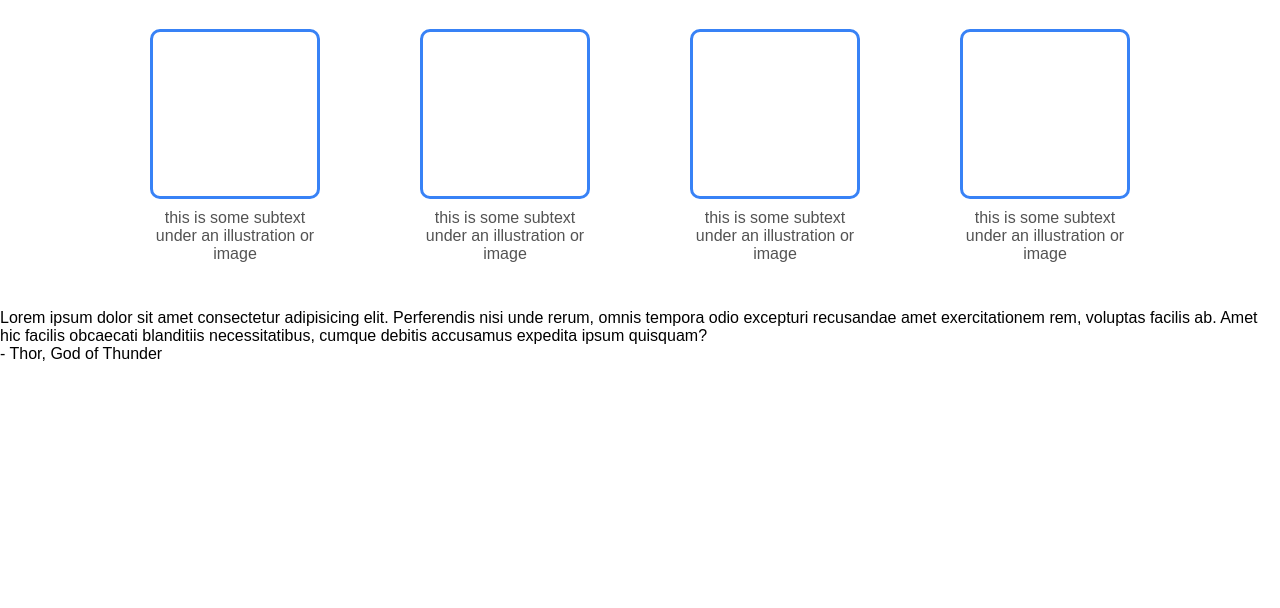
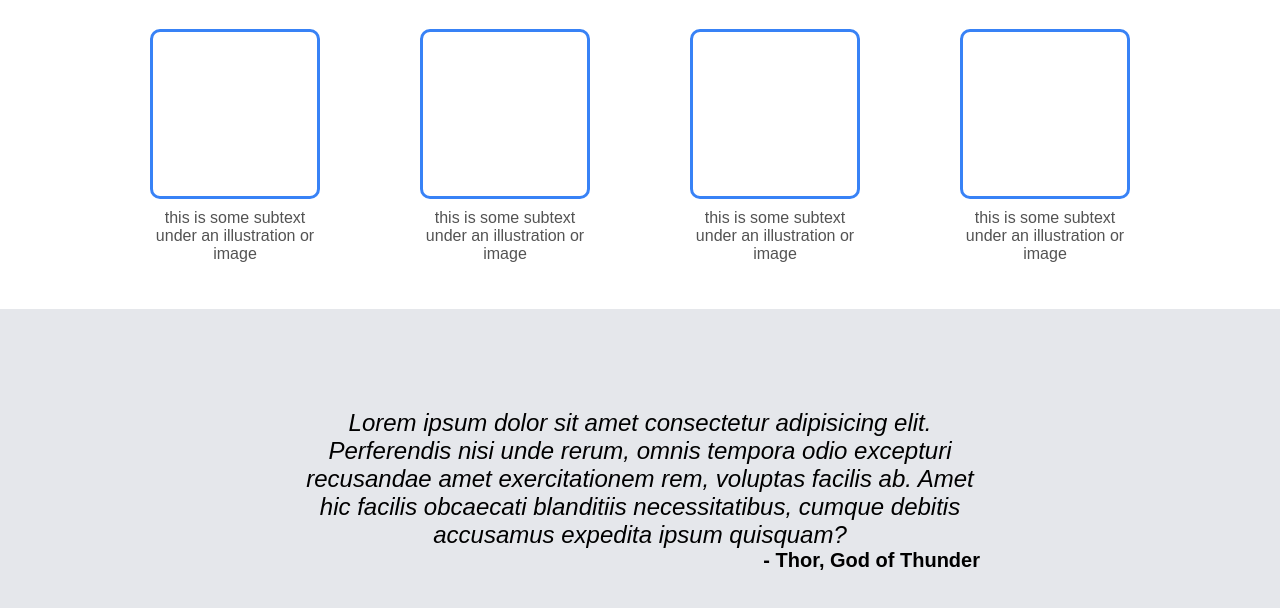
Before and after one commit to nerozawady/top-landing-page, a plain HTML site: page index.html in a window 1280 px wide. Shown: the part 773-1381 px from the top of the page. Before the commit the page ends 1136 px from the top, so only its background shows below. Drawn offline with Linux system fonts and the light colour scheme.

Commit message:
Add quote section styles

```diff
--- a/style.css
+++ b/style.css
@@ -10,11 +10,13 @@ GENERAL STYLES
 
     --color-1: #1F2937;
     --color-2: #3882F6;
+    --color-3: #E5E7EB;
 }
 
 .header,
 .hero,
-.info {
+.info,
+.quote {
     padding-inline: 300px;
 }
 
@@ -133,3 +135,24 @@ INFO SECTION
     margin-top: 10px;
     text-align: center;
 }
+
+/**********************************************************************************************************************
+QUOTE SECTION
+**********************************************************************************************************************/
+
+.quote {
+    padding-block: 100px;
+    background-color: var(--color-3);
+}
+
+.quote__text {
+    text-align: center;
+    font-size: 24px;
+    font-style: italic;
+}
+
+.quote__quotee {
+    text-align: end;
+    font-size: 20px;
+    font-weight: bold;
+}
```
